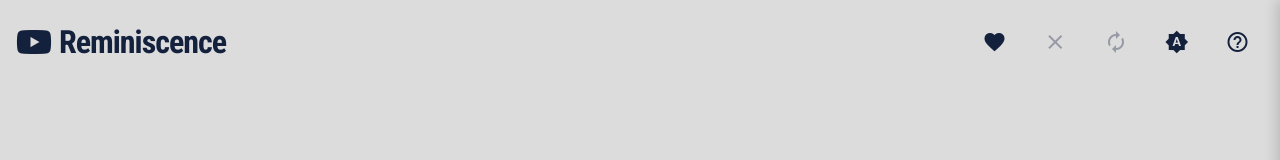
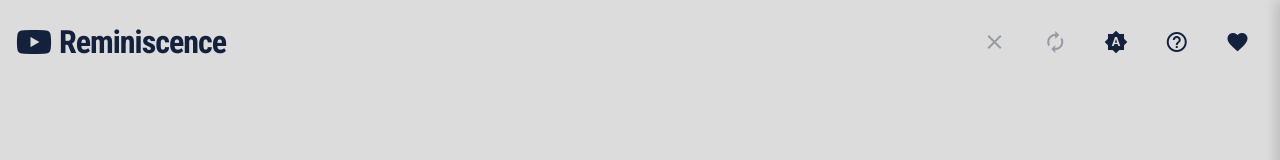
Before and after one commit to mreed4/reminiscence, a React (Vite) app: page / in a window 1280 px wide. Shown: the top 160 px of the page. Built offline with nearby package versions, Linux system fonts and the light colour scheme.

Commit message:
feat: Implement favorites toggle functionality; add toggleFavoritesOpen to AppContext and integrate in Controls and Header components

```diff
--- a/src/Components/Controls.jsx
+++ b/src/Components/Controls.jsx
@@ -1,6 +1,9 @@
+import { useContext } from "react";
+import { AppContext } from "../contexts/AppContext";
 import useControls from "../hooks/useControls";
 
 export default function Controls({ onHelp }) {
+  const { toggleFavoritesOpen } = useContext(AppContext);
   const { getRandomComment, clearData, cycleThemeMode, videoComments, themeMode, isLoading, videoId } = useControls();
 
   const themeIconMap = {
@@ -35,6 +38,9 @@ export default function Controls({ onHelp }) {
       <button type="button" className="help-button" onClick={onHelp} aria-label="Open help modal">
         <span className="material-icons">help_outline</span>
       </button>
+      <button type="button" className="favorites-button" onClick={toggleFavoritesOpen} aria-label="View favorites">
+        <span className="material-icons">favorite</span>
+      </button>
     </div>
   );
 }
--- a/src/Components/Header.jsx
+++ b/src/Components/Header.jsx
@@ -6,10 +6,9 @@ import Modal from "./Modal";
 import FavoritesDrawer from "./FavoritesDrawer";
 
 export default function Header() {
-  const { appState, favorites, clearAllFavorites } = useContext(AppContext);
+  const { appState, favorites, clearAllFavorites, favoritesOpen, toggleFavoritesOpen } = useContext(AppContext);
   const { videoId, videoTitle, invalidURL } = appState;
   const [helpOpen, setHelpOpen] = useState(false);
-  const [favoritesOpen, setFavoritesOpen] = useState(false);
 
   const videoUrl = videoId ? `https://www.youtube.com/watch?v=${videoId}` : "";
 
@@ -37,15 +36,12 @@ export default function Header() {
           </div>
 
           <div className="header-controls">
-            <button type="button" className="favorites-button" onClick={() => setFavoritesOpen(!favoritesOpen)} aria-label="View favorites">
-              <span className="material-icons">favorite</span>
-            </button>
             <Controls onHelp={() => setHelpOpen(true)} />
           </div>
         </div>
       </header>
 
-      <FavoritesDrawer favorites={favorites} open={favoritesOpen} onClose={() => setFavoritesOpen(false)} onClear={clearAllFavorites} />
+      <FavoritesDrawer favorites={favorites} open={favoritesOpen} onClose={toggleFavoritesOpen} onClear={clearAllFavorites} />
 
       <Modal open={helpOpen} onClose={() => setHelpOpen(false)} />
     </>
--- a/src/contexts/AppContext.jsx
+++ b/src/contexts/AppContext.jsx
@@ -1,4 +1,4 @@
-import { createContext } from "react";
+import { createContext, useState } from "react";
 
 import useThemeMode from "../hooks/useThemeMode";
 import useYouTubeData from "../hooks/useYouTubeData";
@@ -8,6 +8,7 @@ const AppContext = createContext();
 
 function AppProvider({ children }) {
   const [themeMode, cycleThemeMode] = useThemeMode();
+  const [favoritesOpen, setFavoritesOpen] = useState(false);
   const {
     appState: youTubeState,
     selectedComment,
@@ -19,6 +20,8 @@ function AppProvider({ children }) {
     commentLoaded,
   } = useYouTubeData();
   const { favorites, toggleFavorite, isFavorited, clearAllFavorites } = useFavorites();
+
+  const toggleFavoritesOpen = () => setFavoritesOpen(!favoritesOpen);
 
   const appState = { ...youTubeState, themeMode, selectedComment };
 
@@ -35,6 +38,8 @@ function AppProvider({ children }) {
     toggleFavorite,
     isFavorited,
     clearAllFavorites,
+    favoritesOpen,
+    toggleFavoritesOpen,
   };
 
   return <AppContext.Provider value={value}>{children}</AppContext.Provider>;
```
